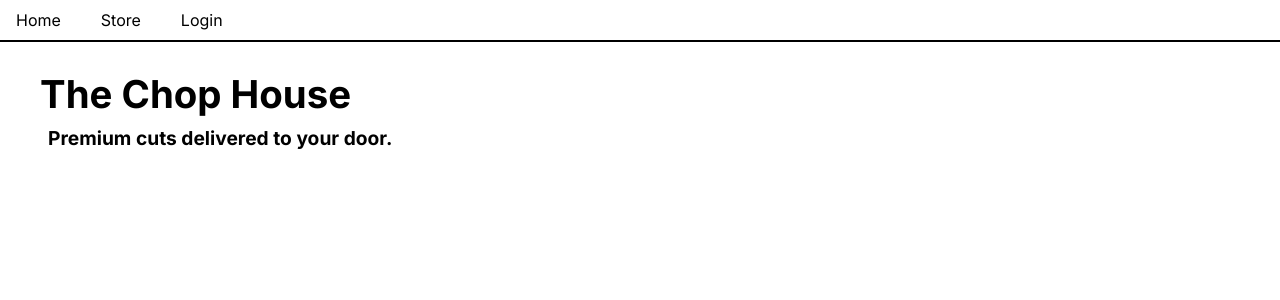
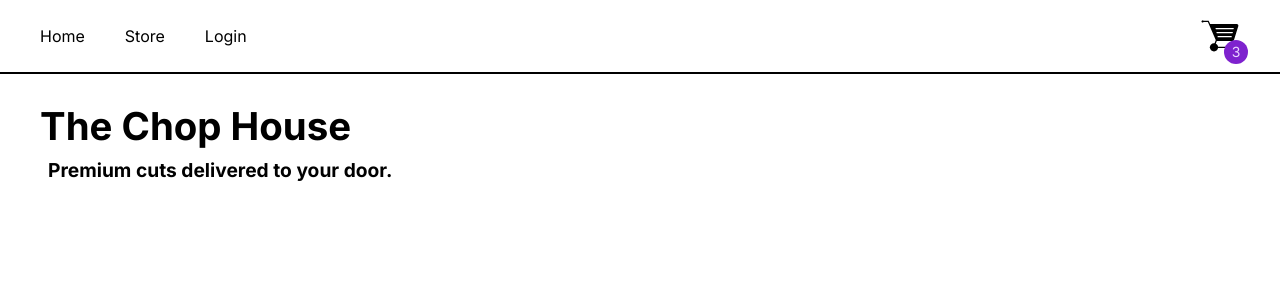
Before and after one commit to BenJohnsonFullStack/ecommerce-app, a Next.js app: page / in a window 1280 px wide. Shown: the top 300 px of the page. Built offline with nearby package versions, Linux system fonts and the light colour scheme.

Commit message:
shopping cart

```diff
--- a/components/Header.jsx
+++ b/components/Header.jsx
@@ -1,9 +1,10 @@
-import React from "react";
+import Image from "next/image";
 
 const Header = () => {
   return (
     <header>
-      <nav className="flex gap-10 py-2 px-4">
+      <nav className="py-4 px-10 flex justify-between items-center">
+        <div className="flex gap-10">
           <a href="/" className="hover:text-purple-700 transition-all">
             Home
           </a>
@@ -13,7 +14,18 @@ const Header = () => {
           <a href="/login" className="hover:text-purple-700 transition-all">
             Login
           </a>
-        {/* ADD CART ICON */}
+        </div>
+        <div className="relative w-10">
+          <Image
+            width={240}
+            height={240}
+            src="/cart.svg"
+            alt="a shopping cart icon"
+          />
+          <div className="absolute top-6 left-6 rounded-full bg-purple-700 w-6 h-6 flex justify-center items-center text-sm text-purple-200">
+            3
+          </div>
+        </div>
       </nav>
       <div className="w-full h-[2px] bg-black"></div>
     </header>
```
Also changed, not shown: public/cart.svg (added). Lines whose indentation alone changed are shown as unchanged.
